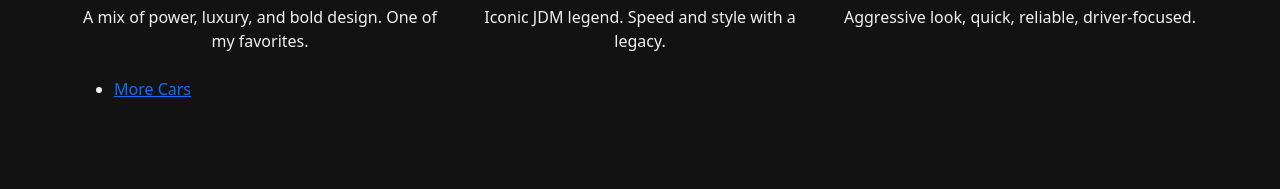
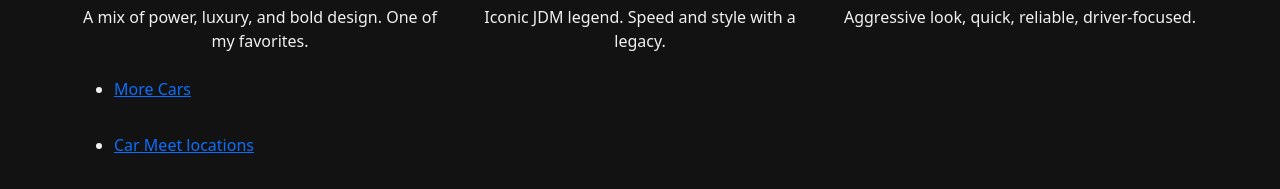
Before and after one commit to A1D3EN/A1D3EN.github.io, a plain HTML site: page FinaProject/index.html in a window 1280 px wide. Shown: the part 599-788 px from the top of the page. Drawn offline with nearby package versions, Linux system fonts and the light colour scheme.

Commit message:
Update index.html

```diff
--- a/FinaProject/index.html
+++ b/FinaProject/index.html
@@ -66,3 +66,8 @@
          <li><a href="moreCars.html">More Cars</a></li>
         </ul>
       </nav>
+<nav class="navbar">
+        <ul>
+         <li><a href="locations.html">Car Meet locations</a></li>
+        </ul>
+      </nav>
```
